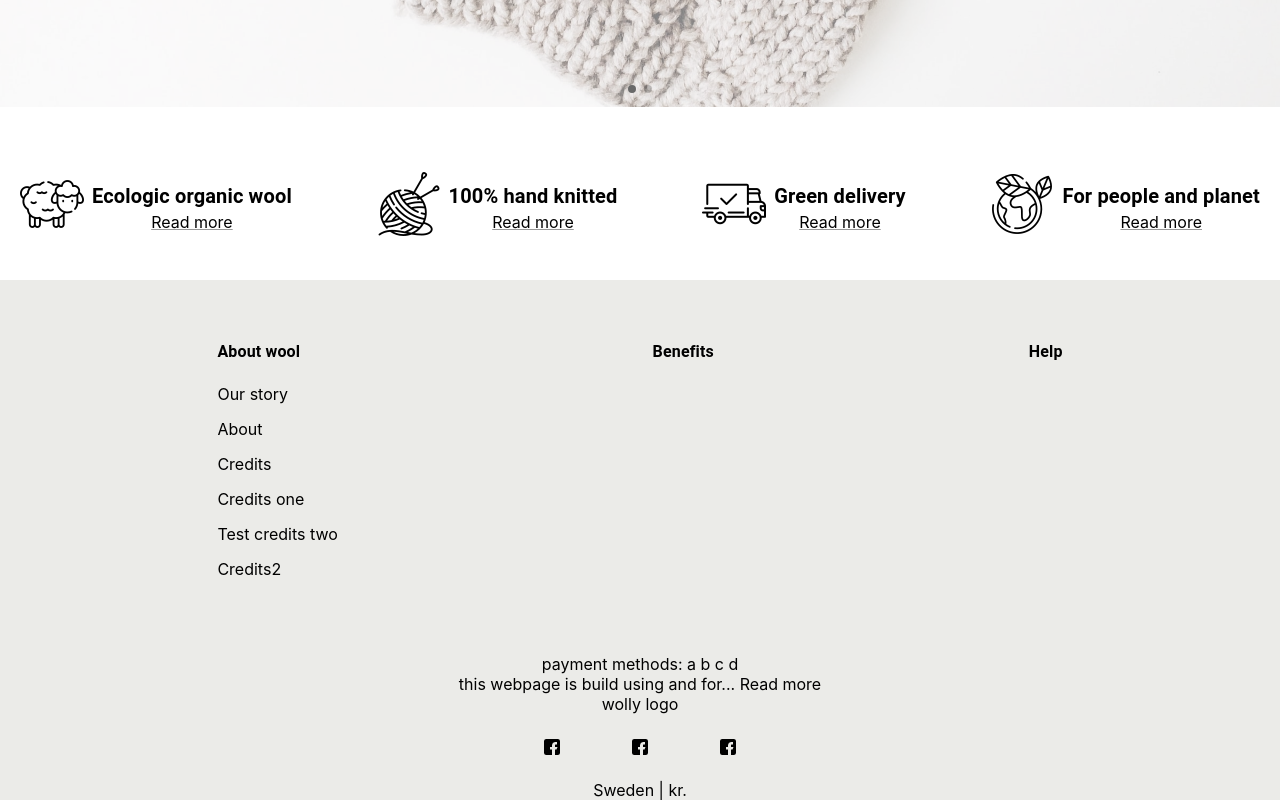
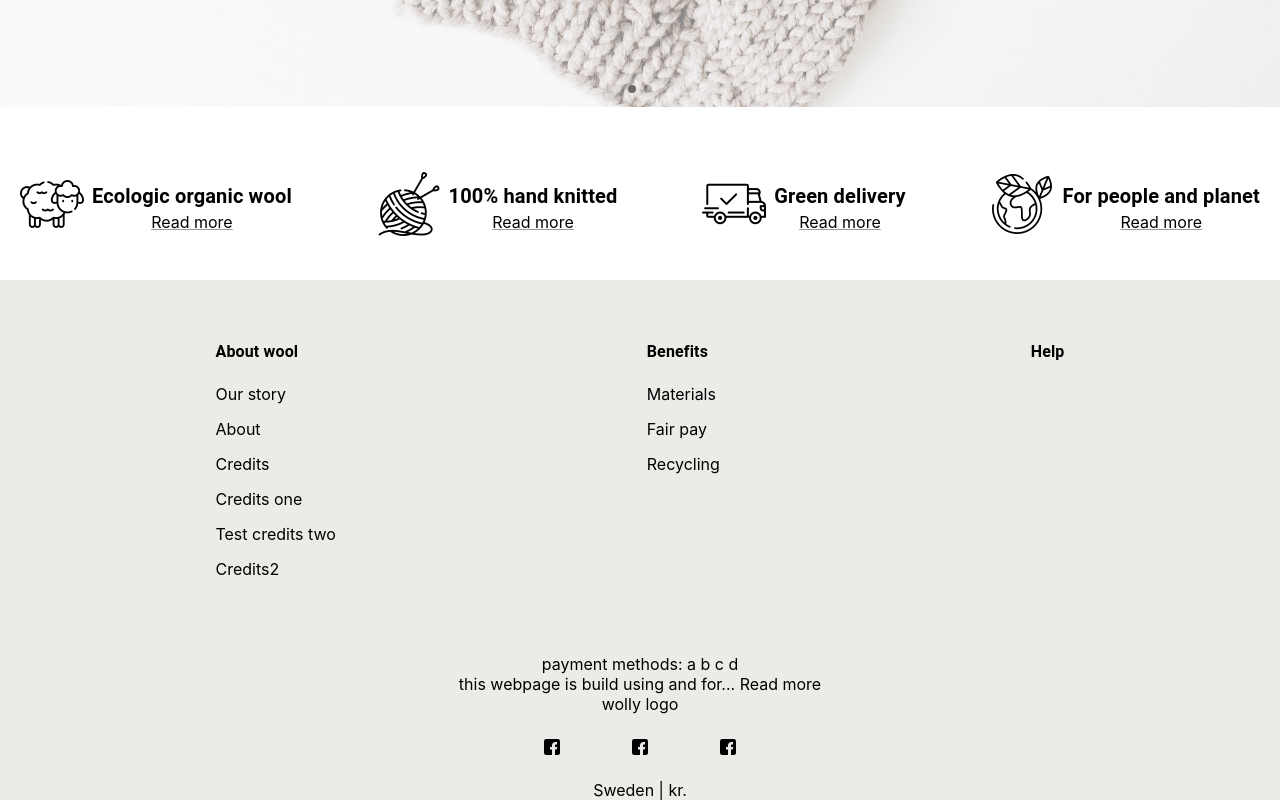
Before and after one commit to GoranAviani/react_web, a React (Create React App) app: page / in a window 1280 px wide. Shown: the part 613-1413 px from the top of the page. Built offline with nearby package versions, Linux system fonts and the light colour scheme.

Commit message:
footer changes

```diff
--- a/src/components/Footer/Footer.js
+++ b/src/components/Footer/Footer.js
@@ -74,7 +74,7 @@ const Footer = () => {
                             </Typography>
                         }
                     </div>
-                    {isMobile && showBenefitsMobileHeader &&
+                    {((isMobile && showAboutWoolMobileHeader) || (!isMobile && showAboutWoolMobileHeader)) &&
                         <Links linksArray={yourBenefitsFooterLinks}/>}
                 </div>
                 <div>
```
